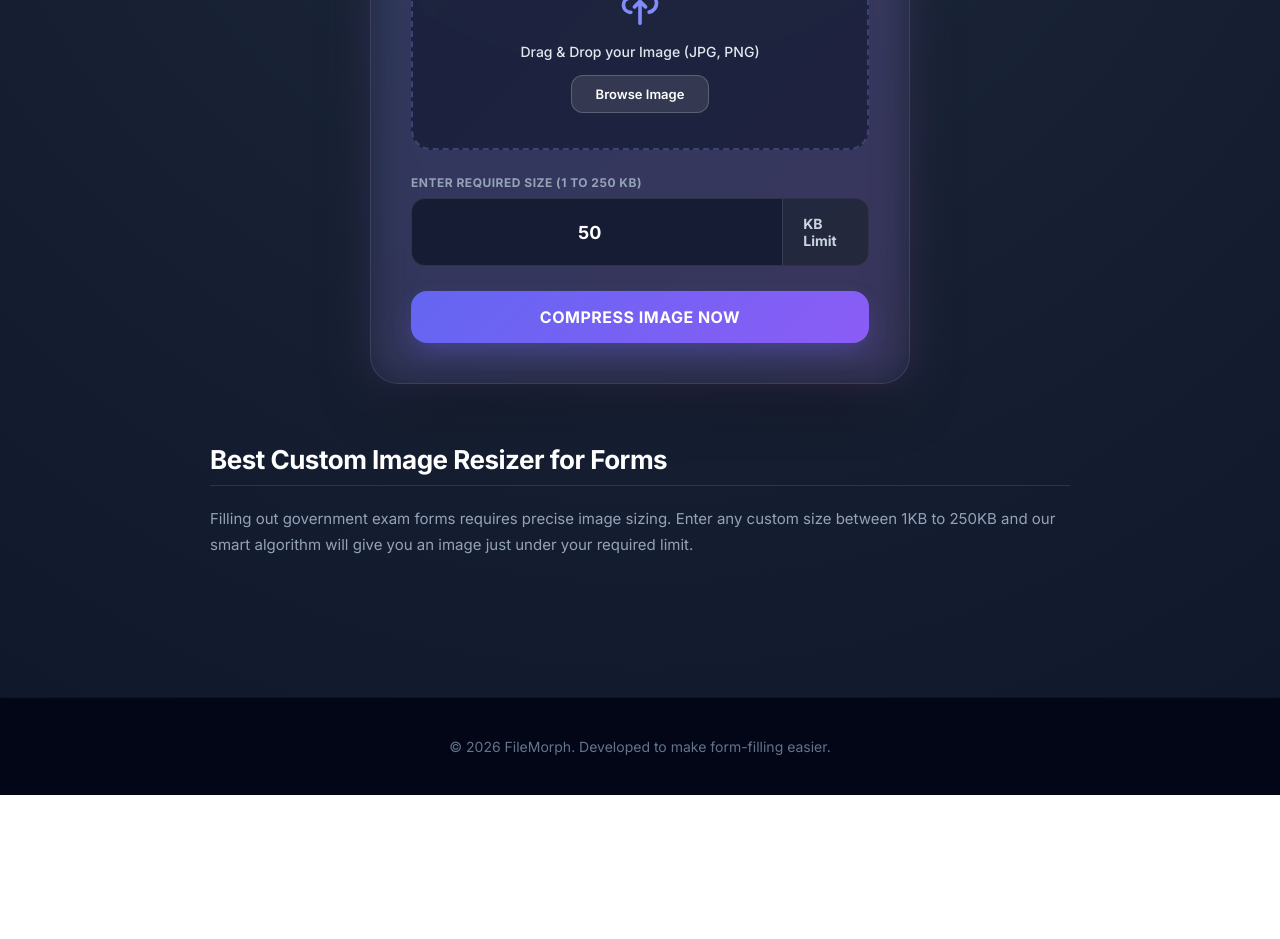
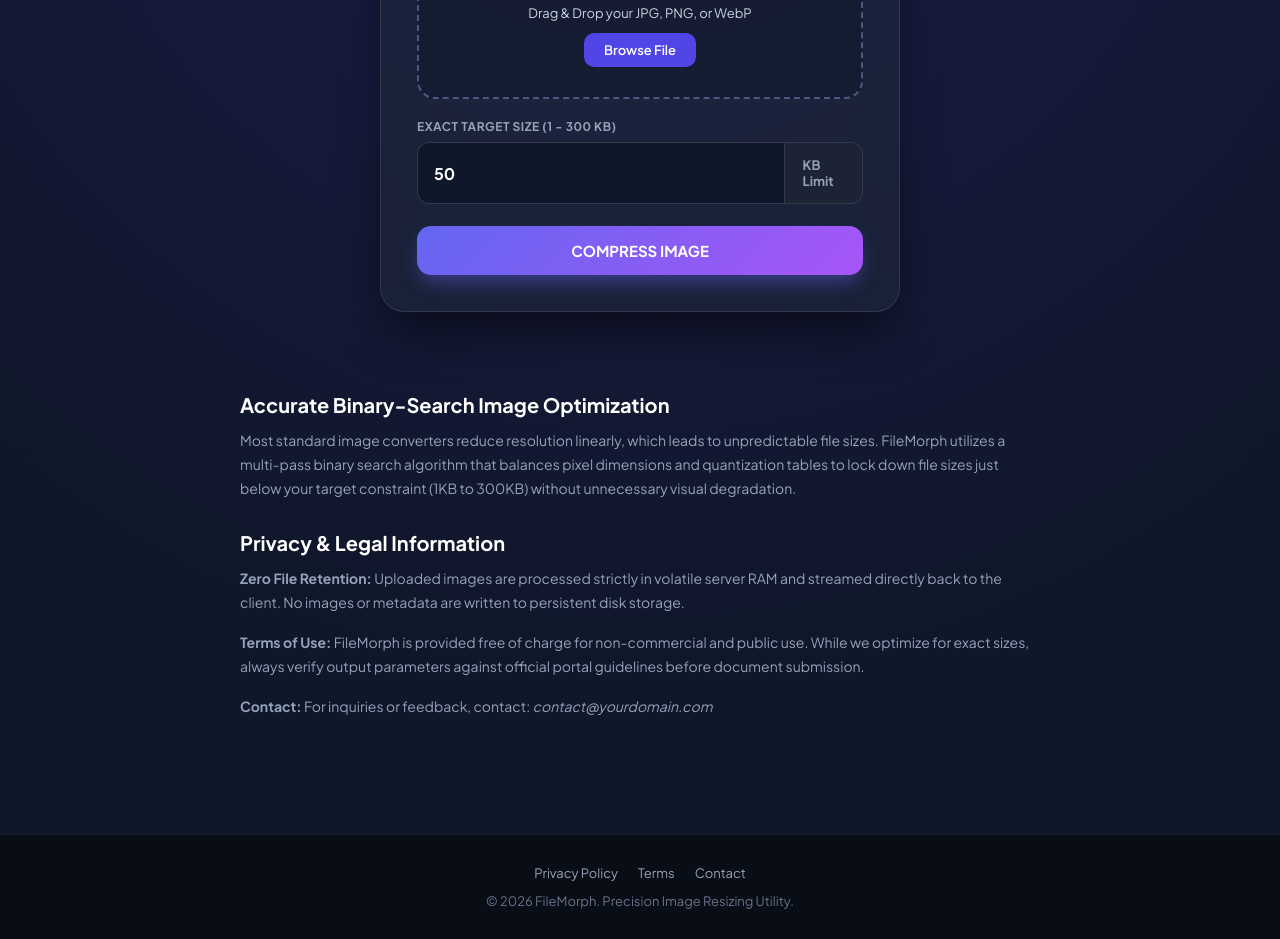
Before and after one commit to web007-lab/filemorph-frontend, a plain HTML site: page index.html in a window 1280 px wide. Shown: the part 314-1253 px from the top of the page. Before the commit the page ends 1109 px from the top, so only its background shows below. Drawn offline with Linux system fonts and the light colour scheme.

Commit message:
index.html

```diff
--- a/index.html
+++ b/index.html
@@ -3,108 +3,59 @@
 <head>
     <meta charset="UTF-8">
     <meta name="viewport" content="width=device-width, initial-scale=1.0">
-    <title>FileMorph - Ultimate Image & Signature Compressor</title>
+    <title>FileMorph - Precision Image Compressor to Exact KB (1-300 KB)</title>
+    <meta name="description" content="Free online precision tool to compress JPG, PNG, and WebP images to exact target limits between 1KB and 300KB for government exam applications, UPSC, SSC, and passports.">
     <style>
-        @import url('https://fonts.googleapis.com/css2?family=Inter:wght@400;500;600;700;800&display=swap');
+        @import url('https://fonts.googleapis.com/css2?family=Plus+Jakarta+Sans:wght@400;500;600;700;800&display=swap');
+        * { box-sizing: border-box; margin: 0; padding: 0; font-family: 'Plus Jakarta Sans', system-ui, sans-serif; scroll-behavior: smooth; }
+        body { background: radial-gradient(circle at 50% 0%, #1e1b4b 0%, #0f172a 70%); color: #f8fafc; min-height: 100vh; display: flex; flex-direction: column; }
 
-        * { box-sizing: border-box; margin: 0; padding: 0; font-family: 'Inter', system-ui, sans-serif; scroll-behavior: smooth; }
+        header { background: rgba(15, 23, 42, 0.8); backdrop-filter: blur(16px); border-bottom: 1px solid rgba(255, 255, 255, 0.08); padding: 18px 40px; display: flex; justify-content: space-between; align-items: center; position: sticky; top: 0; z-index: 100; }
+        .logo { font-size: 22px; font-weight: 800; background: linear-gradient(135deg, #a5b4fc, #c084fc); -webkit-background-clip: text; -webkit-text-fill-color: transparent; text-decoration: none; }
+        nav { display: flex; gap: 24px; }
+        nav a { color: #94a3b8; text-decoration: none; font-size: 14px; font-weight: 600; transition: color 0.2s; }
+        nav a:hover { color: #c084fc; }
 
-        body {
-            background: radial-gradient(circle at top center, #1e293b 0%, #0f172a 100%);
-            color: #f8fafc;
-            min-height: 100vh;
-            display: flex;
-            flex-direction: column;
-        }
+        .main-wrapper { flex: 1; display: flex; flex-direction: column; align-items: center; padding: 50px 20px; }
 
-        header {
-            background: rgba(15, 23, 42, 0.7); backdrop-filter: blur(16px);
-            border-bottom: 1px solid rgba(255, 255, 255, 0.05);
-            padding: 20px 50px; display: flex; justify-content: space-between;
-            align-items: center; position: sticky; top: 0; z-index: 100;
-        }
-        .logo { font-size: 24px; font-weight: 800; background: linear-gradient(135deg, #818cf8, #c084fc, #38bdf8); -webkit-background-clip: text; -webkit-text-fill-color: transparent; text-decoration: none; letter-spacing: -0.5px; }
-        nav { display: flex; gap: 30px; }
-        nav a { color: #cbd5e1; text-decoration: none; font-size: 14px; font-weight: 500; transition: all 0.3s; }
-        nav a:hover { color: #818cf8; text-shadow: 0 0 10px rgba(129, 140, 248, 0.4); }
+        .container { background: rgba(30, 41, 59, 0.6); backdrop-filter: blur(20px); border: 1px solid rgba(255, 255, 255, 0.1); padding: 36px; border-radius: 24px; box-shadow: 0 25px 50px -12px rgba(0,0,0,0.6); width: 100%; max-width: 520px; text-align: center; margin-bottom: 50px; }
+        .brand h1 { font-size: 26px; font-weight: 800; color: #fff; margin-bottom: 6px; }
+        .brand p { color: #94a3b8; font-size: 14px; margin-bottom: 24px; }
 
-        .main-wrapper { flex: 1; display: flex; flex-direction: column; align-items: center; padding: 60px 20px; }
+        .drop-zone { border: 2px dashed rgba(165, 180, 252, 0.4); background: rgba(15, 23, 42, 0.5); padding: 30px 20px; border-radius: 18px; cursor: pointer; transition: all 0.3s; margin-bottom: 20px; }
+        .drop-zone:hover, .drop-zone.dragover { border-color: #a5b4fc; background: rgba(165, 180, 252, 0.08); }
+        .drop-zone svg { width: 40px; height: 40px; stroke: #a5b4fc; margin-bottom: 10px; }
+        .drop-zone p { color: #cbd5e1; font-size: 13px; margin-bottom: 12px; }
 
-        .container {
-            background: rgba(30, 41, 59, 0.4); backdrop-filter: blur(20px);
-            border: 1px solid rgba(255, 255, 255, 0.1); padding: 40px; border-radius: 28px;
-            box-shadow: 0 20px 60px -15px rgba(0, 0, 0, 0.7), inset 0 1px 0 rgba(255,255,255,0.1);
-            width: 100%; max-width: 540px; text-align: center; margin-bottom: 60px; position: relative;
-        }
+        .btn-select { background: #4f46e5; color: white; border: none; padding: 9px 20px; border-radius: 10px; font-size: 13px; font-weight: 600; cursor: pointer; }
+        .btn-select:hover { background: #4338ca; }
 
-        .container::before {
-            content: ''; position: absolute; top: -2px; left: -2px; right: -2px; bottom: -2px;
-            background: linear-gradient(135deg, rgba(129,140,248,0.2), rgba(192,132,252,0.2));
-            z-index: -1; border-radius: 30px; filter: blur(20px);
-        }
+        .file-card { background: rgba(16, 185, 129, 0.1); border: 1px solid rgba(16, 185, 129, 0.3); padding: 12px 16px; border-radius: 12px; margin-bottom: 20px; display: none; text-align: left; align-items: center; gap: 10px; }
+        .file-card span { font-size: 13px; color: #34d399; font-weight: 600; word-break: break-all; }
 
-        .brand h1 { font-size: 28px; font-weight: 800; color: #fff; margin-bottom: 8px; letter-spacing: -0.5px; }
-        .brand p { color: #94a3b8; font-size: 14px; margin-bottom: 30px; }
+        .options-group { margin-bottom: 22px; text-align: left; }
+        .options-group label { font-size: 12px; font-weight: 700; color: #94a3b8; display: block; margin-bottom: 8px; text-transform: uppercase; letter-spacing: 0.5px; }
 
-        .drop-zone {
-            border: 2px dashed rgba(129, 140, 248, 0.3); background: rgba(15, 23, 42, 0.6);
-            padding: 35px 20px; border-radius: 20px; cursor: pointer; transition: all 0.3s cubic-bezier(0.4, 0, 0.2, 1);
-            margin-bottom: 25px;
-        }
-        .drop-zone:hover, .drop-zone.dragover { border-color: #818cf8; background: rgba(129, 140, 248, 0.05); box-shadow: 0 0 20px rgba(129, 140, 248, 0.15); }
-        .drop-zone svg { width: 44px; height: 44px; stroke: #818cf8; margin-bottom: 12px; }
-        .drop-zone p { color: #e2e8f0; font-size: 14px; margin-bottom: 15px; font-weight: 500; }
+        .input-box { display: flex; background: #0f172a; border: 1px solid rgba(255, 255, 255, 0.15); border-radius: 12px; overflow: hidden; }
+        .input-box input { width: 100%; padding: 14px 16px; background: transparent; border: none; color: #fff; font-size: 16px; font-weight: 700; outline: none; }
+        .input-box span { padding: 14px 18px; background: rgba(255, 255, 255, 0.05); color: #94a3b8; font-size: 13px; font-weight: 700; border-left: 1px solid rgba(255, 255, 255, 0.1); display: flex; align-items: center; }
 
-        .btn-select { background: rgba(255, 255, 255, 0.1); color: #fff; border: 1px solid rgba(255, 255, 255, 0.2); padding: 10px 24px; border-radius: 12px; font-size: 13px; font-weight: 600; cursor: pointer; transition: all 0.3s; }
-        .btn-select:hover { background: #818cf8; border-color: #818cf8; }
+        .btn-compress { background: linear-gradient(135deg, #6366f1 0%, #a855f7 100%); color: white; border: none; padding: 15px; border-radius: 14px; font-size: 15px; width: 100%; font-weight: 700; cursor: pointer; box-shadow: 0 10px 20px -5px rgba(99, 102, 241, 0.5); transition: 0.2s; }
+        .btn-compress:hover { opacity: 0.95; transform: translateY(-1px); }
+        .btn-compress:disabled { background: #334155; color: #64748b; cursor: not-allowed; transform: none; box-shadow: none; }
 
-        .file-card {
-            background: linear-gradient(135deg, rgba(16,185,129,0.1), rgba(5,150,105,0.1));
-            border: 1px solid rgba(16, 185, 129, 0.2); padding: 14px 18px; border-radius: 14px;
-            margin-bottom: 25px; display: none; text-align: left; align-items: center; gap: 12px;
-        }
-        .file-card span { font-size: 14px; color: #10b981; font-weight: 600; word-break: break-all; }
+        .content-area { max-width: 800px; width: 100%; margin: 0 auto 50px; text-align: left; }
+        .content-area h2 { font-size: 20px; color: #fff; margin: 30px 0 12px; }
+        .content-area p { color: #94a3b8; font-size: 14px; line-height: 1.7; margin-bottom: 16px; }
 
-        /* Custom Input Styling */
-        .options-group { margin-bottom: 25px; text-align: left; }
-        .options-group label { font-size: 12px; font-weight: 700; color: #94a3b8; display: block; margin-bottom: 8px; text-transform: uppercase; letter-spacing: 0.5px; }
-        .input-wrapper { display: flex; align-items: center; background: rgba(15, 23, 42, 0.8); border: 1px solid rgba(255, 255, 255, 0.1); border-radius: 14px; transition: all 0.3s; overflow: hidden; }
-        .input-wrapper:focus-within { border-color: #818cf8; box-shadow: 0 0 0 3px rgba(129,140,248,0.2); }
-        .input-wrapper input {
-            width: 100%; padding: 16px; background: transparent; border: none; color: #fff;
-            font-size: 18px; font-weight: 700; outline: none; text-align: center;
-        }
-        .input-wrapper span { padding: 16px 20px; background: rgba(255,255,255,0.05); color: #cbd5e1; font-weight: 700; font-size: 14px; border-left: 1px solid rgba(255, 255, 255, 0.1); }
+        footer { background: #090d16; border-top: 1px solid rgba(255, 255, 255, 0.06); padding: 30px 20px; text-align: center; color: #64748b; font-size: 13px; }
+        .footer-links { display: flex; justify-content: center; gap: 20px; margin-bottom: 12px; flex-wrap: wrap; }
+        .footer-links a { color: #94a3b8; text-decoration: none; }
 
-        .btn-compress {
-            background: linear-gradient(135deg, #6366f1 0%, #8b5cf6 100%); color: white; border: none; padding: 16px 20px;
-            border-radius: 16px; font-size: 16px; width: 100%; font-weight: 700; cursor: pointer; letter-spacing: 0.5px;
-            box-shadow: 0 10px 25px -5px rgba(99, 102, 241, 0.4); transition: all 0.3s; text-transform: uppercase;
-        }
-        .btn-compress:hover { opacity: 0.95; transform: translateY(-2px); box-shadow: 0 15px 30px -5px rgba(99, 102, 241, 0.5); }
-        .btn-compress:disabled { background: #334155; color: #94a3b8; cursor: not-allowed; box-shadow: none; transform: none; }
-
-        .content-section { max-width: 900px; margin: 0 auto 60px; padding: 0 20px; text-align: left; }
-        .content-section h2 { font-size: 26px; color: #fff; margin-bottom: 20px; letter-spacing: -0.5px; border-bottom: 1px solid rgba(255,255,255,0.1); padding-bottom: 10px; }
-        .content-section p { color: #94a3b8; font-size: 15px; line-height: 1.7; margin-bottom: 20px; }
-
-        .features-grid { display: grid; grid-template-columns: repeat(auto-fit, minmax(250px, 1fr)); gap: 24px; margin: 40px 0; }
-        .feature-box { background: rgba(30, 41, 59, 0.4); border: 1px solid rgba(255, 255, 255, 0.05); padding: 24px; border-radius: 20px; transition: transform 0.3s; }
-        .feature-box:hover { transform: translateY(-5px); background: rgba(30, 41, 59, 0.7); }
-        .feature-box h3 { font-size: 17px; color: #c084fc; margin-bottom: 10px; }
-        .feature-box p { font-size: 14px; color: #94a3b8; margin: 0; }
-
-        footer { background: #020617; border-top: 1px solid rgba(255, 255, 255, 0.05); padding: 40px 20px; text-align: center; color: #64748b; font-size: 14px; }
-
-        .modal-overlay { position: fixed; top: 0; left: 0; width: 100%; height: 100%; background: rgba(0, 0, 0, 0.8); backdrop-filter: blur(10px); display: none; justify-content: center; align-items: center; z-index: 1000; }
-        .modal-overlay.active { display: flex; animation: fadeIn 0.3s ease; }
-        @keyframes fadeIn { from { opacity: 0; } to { opacity: 1; } }
-        .modal-card { background: linear-gradient(180deg, #1e293b, #0f172a); border: 1px solid rgba(129,140,248,0.3); padding: 40px; border-radius: 28px; width: 90%; max-width: 420px; text-align: center; box-shadow: 0 25px 50px -12px rgba(0,0,0,0.8); }
-        .success-icon { width: 64px; height: 64px; background: rgba(16, 185, 129, 0.1); border-radius: 50%; display: flex; align-items: center; justify-content: center; margin: 0 auto 20px; color: #10b981; font-size: 32px; border: 2px solid rgba(16,185,129,0.3); }
-        .modal-card h3 { font-size: 20px; font-weight: 800; color: #fff; margin-bottom: 10px; }
-        .modal-card p { color: #94a3b8; font-size: 14px; margin-bottom: 25px; line-height: 1.5; }
-        .modal-btn { background: #10b981; color: white; border: none; padding: 14px 24px; border-radius: 12px; font-weight: 700; width: 100%; cursor: pointer; transition: all 0.3s; }
-        .modal-btn:hover { background: #059669; transform: translateY(-2px); }
+        .modal-overlay { position: fixed; inset: 0; background: rgba(0, 0, 0, 0.75); backdrop-filter: blur(8px); display: none; justify-content: center; align-items: center; z-index: 1000; }
+        .modal-overlay.active { display: flex; }
+        .modal-card { background: #1e293b; border: 1px solid rgba(255, 255, 255, 0.1); padding: 32px; border-radius: 20px; width: 90%; max-width: 380px; text-align: center; }
+        .modal-btn { background: #10b981; color: white; border: none; padding: 12px 20px; border-radius: 10px; font-weight: 600; width: 100%; cursor: pointer; margin-top: 18px; }
     </style>
 </head>
 <body>
@@ -112,60 +63,68 @@
     <header>
         <a href="#" class="logo">FileMorph</a>
         <nav>
-            <a href="#">Tool</a>
-            <a href="#how-it-works">How it Works</a>
+            <a href="#how-it-works">How It Works</a>
+            <a href="#legal">Privacy Policy</a>
         </nav>
     </header>
 
     <div class="main-wrapper">
         <div class="container">
             <div class="brand">
-                <h1>Exact Image Resizer</h1>
-                <p>Compress JPG, PNG to any custom KB limit (1 - 250 KB)</p>
+                <h1>Target KB Image Compressor</h1>
+                <p>Shrink images to precise limits between 1 KB and 300 KB</p>
             </div>
 
             <div id="dropZone" class="drop-zone">
                 <svg fill="none" stroke-width="2" viewBox="0 0 24 24"><path stroke-linecap="round" stroke-linejoin="round" d="M7 16a4 4 0 01-.88-7.903A5 5 0 1115.9 6L16 6a5 5 0 011 9.9M15 13l-3-3m0 0l-3 3m3-3v12"/></svg>
-                <p>Drag & Drop your Image (JPG, PNG)</p>
-                <button type="button" class="btn-select" id="selectBtn">Browse Image</button>
+                <p>Drag & Drop your JPG, PNG, or WebP</p>
+                <button type="button" class="btn-select" id="selectBtn">Browse File</button>
             </div>
 
             <input type="file" id="fileInput" accept=".jpg,.jpeg,.png,.webp" style="display: none;">
 
             <div id="fileCard" class="file-card">
-                <svg width="24" height="24" fill="none" stroke="#10b981" stroke-width="2.5" viewBox="0 0 24 24"><path stroke-linecap="round" stroke-linejoin="round" d="M9 12l2 2 4-4m6 2a9 9 0 11-18 0 9 9 0 0118 0z"/></svg>
                 <span id="fileName">No file chosen</span>
             </div>
 
             <div class="options-group">
-                <label for="customKbInput">Enter Required Size (1 to 250 KB)</label>
-                <div class="input-wrapper">
-                    <!-- Yaha Dropdown ki jagah Number Input lagaya hai -->
-                    <input type="number" id="customKbInput" min="1" max="250" value="50" placeholder="E.g., 50">
+                <label for="customKbInput">Exact Target Size (1 - 300 KB)</label>
+                <div class="input-box">
+                    <input type="number" id="customKbInput" min="1" max="300" value="50" placeholder="e.g. 20, 50, 100">
                     <span>KB Limit</span>
                 </div>
             </div>
 
-            <button class="btn-compress" id="compressBtn">COMPRESS IMAGE NOW</button>
+            <button class="btn-compress" id="compressBtn">COMPRESS IMAGE</button>
         </div>
 
-        <div id="how-it-works" class="content-section">
-            <h2>Best Custom Image Resizer for Forms</h2>
-            <p>Filling out government exam forms requires precise image sizing. Enter any custom size between 1KB to 250KB and our smart algorithm will give you an image just under your required limit.</p>
+        <div id="how-it-works" class="content-area">
+            <h2>Accurate Binary-Search Image Optimization</h2>
+            <p>Most standard image converters reduce resolution linearly, which leads to unpredictable file sizes. FileMorph utilizes a multi-pass binary search algorithm that balances pixel dimensions and quantization tables to lock down file sizes just below your target constraint (1KB to 300KB) without unnecessary visual degradation.</p>
+
+            <div id="legal">
+                <h2>Privacy & Legal Information</h2>
+                <p><strong>Zero File Retention:</strong> Uploaded images are processed strictly in volatile server RAM and streamed directly back to the client. No images or metadata are written to persistent disk storage.</p>
+                <p><strong>Terms of Use:</strong> FileMorph is provided free of charge for non-commercial and public use. While we optimize for exact sizes, always verify output parameters against official portal guidelines before document submission.</p>
+                <p><strong>Contact:</strong> For inquiries or feedback, contact: <em>contact@yourdomain.com</em></p>
+            </div>
         </div>
     </div>
 
     <footer>
-        <p>&copy; 2026 FileMorph. Developed to make form-filling easier.</p>
+        <div class="footer-links">
+            <a href="#legal">Privacy Policy</a>
+            <a href="#legal">Terms</a>
+            <a href="#legal">Contact</a>
+        </div>
+        <p>&copy; 2026 FileMorph. Precision Image Resizing Utility.</p>
     </footer>
 
-    <!-- Success Modal -->
     <div id="successModal" class="modal-overlay">
         <div class="modal-card">
-            <div class="success-icon">✓</div>
-            <h3>Compression Complete!</h3>
-            <p id="modalSubText">Your optimized image has been successfully downloaded.</p>
-            <button class="modal-btn" id="modalCloseBtn">Awesome, Thanks!</button>
+            <h3 style="color:#fff; font-size:18px; margin-bottom:8px;">Success!</h3>
+            <p id="modalSubText" style="color:#94a3b8; font-size:13px;"></p>
+            <button class="modal-btn" id="modalCloseBtn">Download Ready</button>
         </div>
     </div>
 
```
